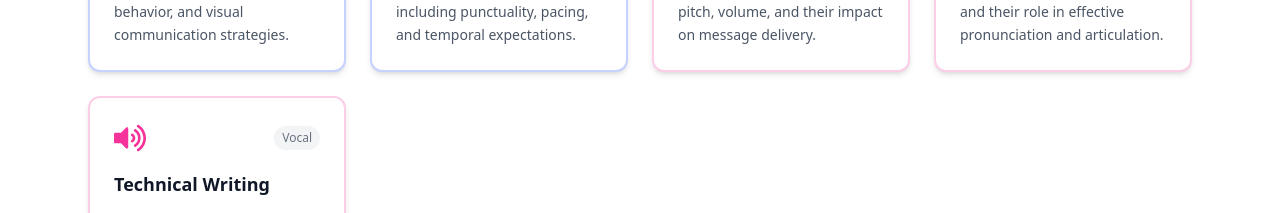
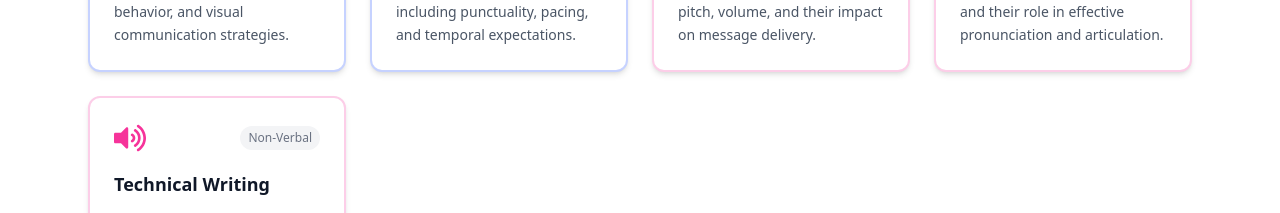
Before and after one commit to ReAim85/Verbal-Communication-portfolio-, a React (Vite) app: page / in a window 1280 px wide. Shown: the part 1925-2138 px from the top of the page. Built offline with nearby package versions, Linux system fonts and the light colour scheme.

Commit message:
change the type of technical writing

```diff
--- a/src/components/topic.tsx
+++ b/src/components/topic.tsx
@@ -153,7 +153,7 @@ const TopicsSection = () => {
       description:
         "Understanding of Technical writing and how it should be written.",
       icon: FaVolumeUp,
-      category: "Vocal",
+      category: "Non-Verbal",
       color: "pink",
       extra:
         "Technical writing is a concise and precise form of communication that focuses on clarity and accuracy, ensuring complex information is easy to understand. It aims to be on point, delivering essential details without unnecessary content. Technical writing emphasizes proper formatting, justification, and uniformity to maintain professional standards. It avoids clichés and focuses on factual writ that respects chronomics, ensuring timely and context-appropriate communication. In summary, it delivers clear, structured, and effective information.",
```
